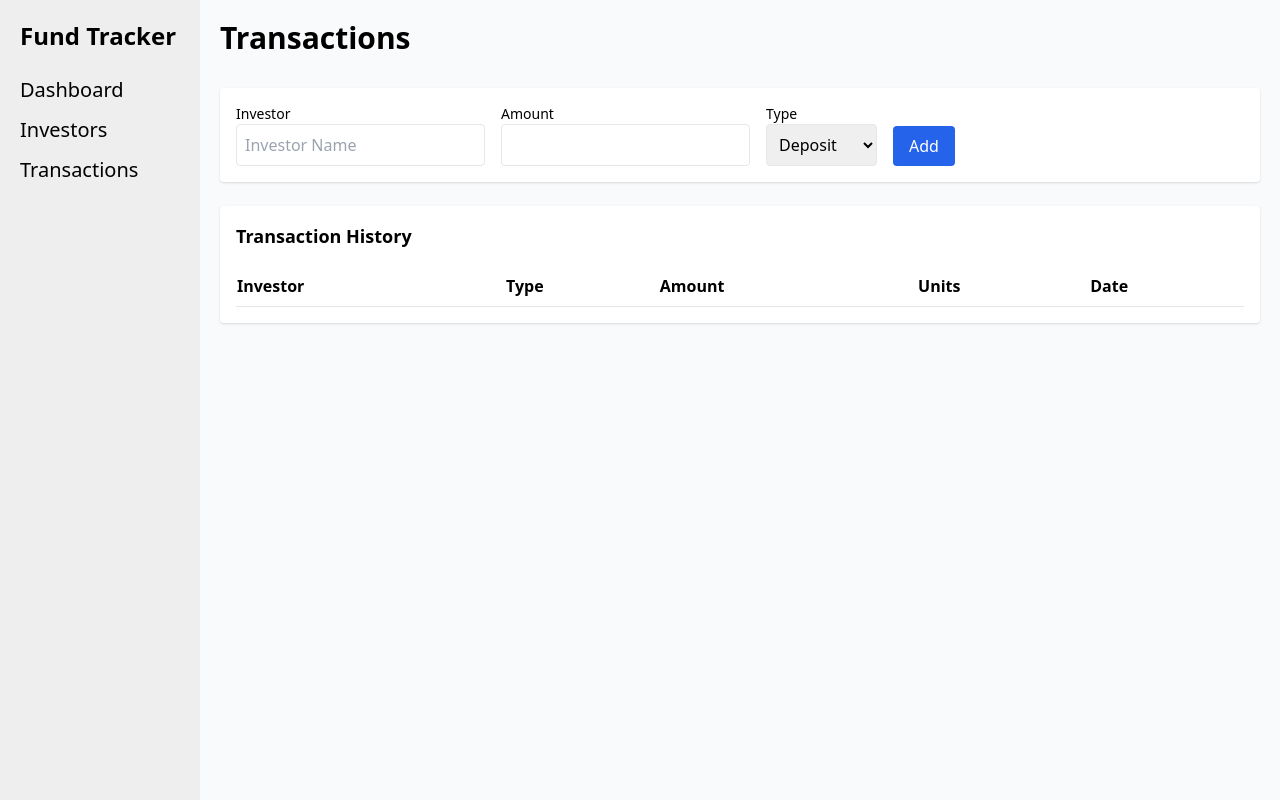
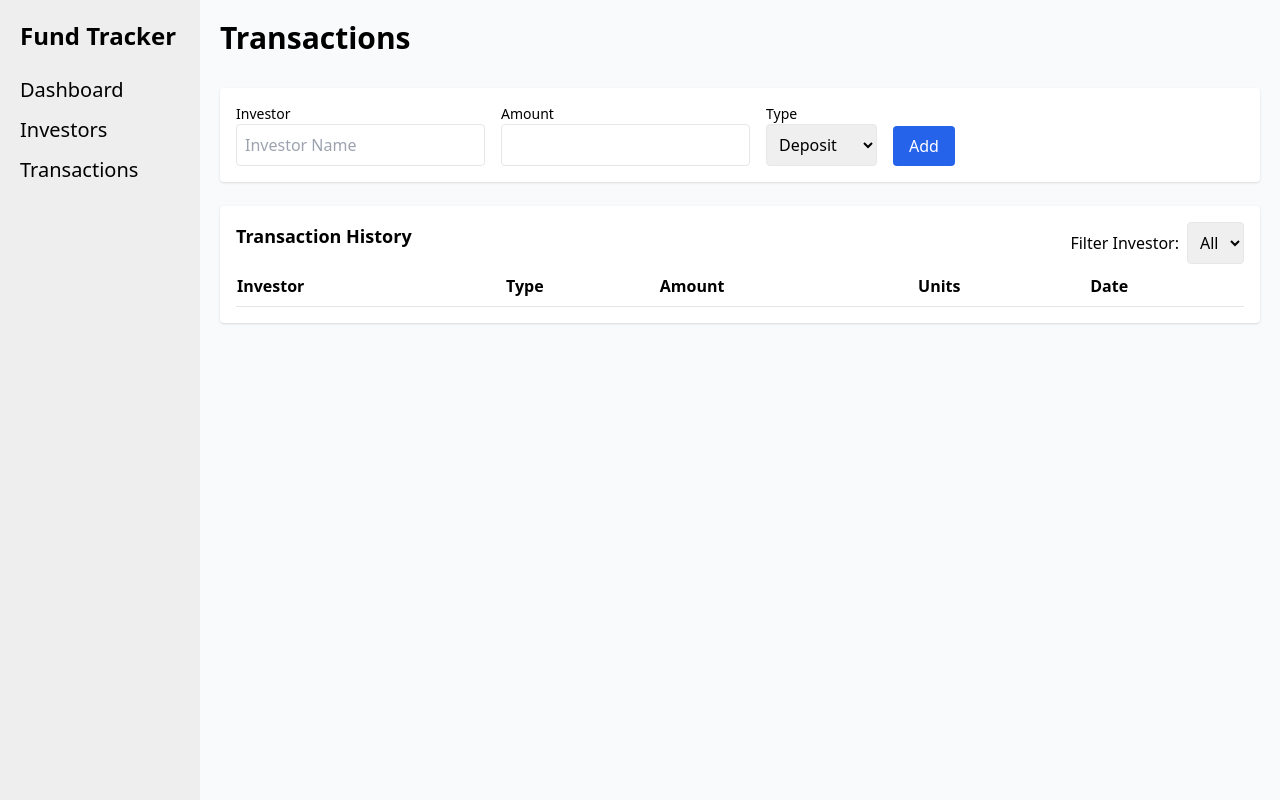
Before and after one commit to LordShehzi/investment-fund-tracker, a React (Vite) app: page /transactions in a window 1280 px wide. Built offline with nearby package versions, Linux system fonts and the light colour scheme.

Commit message:
Add Filter to Transactions page

```diff
--- a/src/index.css
+++ b/src/index.css
@@ -2,6 +2,6 @@
 @tailwind components;
 @tailwind utilities;
 
-input{
+input, select{
     outline: none;
 }
--- a/src/pages/InvestorDetail.jsx
+++ b/src/pages/InvestorDetail.jsx
@@ -9,6 +9,9 @@ function InvestorDetail(){
     const { investorStats, transactions } = usePortfolio()
 
     const investor = investorStats.find(i => i.person === name)
+    if (!investor) {
+        return <div className="text-red-500 font-bold text-5xl">Investor not found</div>
+    }
 
     const investorTransactions = transactions.filter(t => t.person === name)
 
@@ -49,7 +52,7 @@ function InvestorDetail(){
 
             </div>
 
-            <table className="w-full bg-white shadow rounded xl">
+            <table className="w-full bg-white shadow rounded-xl">
                 <thead className="border-b">
                     <tr>
 
@@ -62,20 +65,22 @@ function InvestorDetail(){
                 </thead>
                 <tbody>
 
-                    {investorTransactions.map((t, i) => (
+                    {investorTransactions
+                    .toReversed()
+                    .map((t, i) => (
                         <tr key={i} className="border-b">
 
                             <td className="p-4">{t.type}</td>
 
-                            <td className="p4">
+                            <td className="p-4">
                                 {formatNumber(t.amount)}
                             </td>
 
-                            <td className="p4">
+                            <td className="p-4">
                                 {formatNumber(t.units)}
                             </td>
 
-                            <td className="p4">
+                            <td className="p-4">
                                 {formatDate(t.date)}
                             </td>
 
--- a/src/pages/Transactions.jsx
+++ b/src/pages/Transactions.jsx
@@ -6,9 +6,15 @@ function Transactions() {
 
   const { addTransaction, transactions, investors} = usePortfolio()
 
-  const[ person, setPerson] = useState("")
-  const[ amount, setAmount] = useState("")
-  const[ type, setType] = useState("deposit")
+  const [ person, setPerson ] = useState("")
+  const [ amount, setAmount ] = useState("")
+  const [ type, setType ] = useState("deposit")
+
+  const [ selectedInvestor, setSelectedInvestor ] = useState("")
+
+  const filteredTransactions = selectedInvestor
+  ? transactions.filter((t) => t.person === selectedInvestor)
+  : transactions
 
   function handleSubmit(e){
     e.preventDefault()
@@ -90,9 +96,27 @@ function Transactions() {
 
       <div className="rounded shadow bg-white p-4">
 
-        <h2 className="text-lg font-semibold mb-4">
-          Transaction History
-        </h2>
+        <div className="flex">
+
+          <h2 className="text-lg font-semibold mb-4">
+            Transaction History
+          </h2>
+
+          <div className="ml-auto">
+            <label className="mr-2">Filter Investor:</label>
+            <select
+            className="border p-2 rounded"
+            value={selectedInvestor}
+            onChange={(e) => setSelectedInvestor(e.target.value)}
+            >
+              <option value="">All</option>
+              {investors.map((inv) => (
+                <option key={inv} value={inv}>{inv}</option>
+              ))}
+            </select>
+          </div>
+
+        </div>
 
         <table className="w-full text-left">
 
@@ -108,7 +132,9 @@ function Transactions() {
 
           <tbody>
 
-            {transactions.map((t, index) => (
+            {filteredTransactions
+            .toReversed()
+            .map((t, index) => (
               <tr key={index} className="border-b">
                 <td className="py-2">{t.person}</td>
                 <td>{t.type}</td>
@@ -116,7 +142,7 @@ function Transactions() {
                 <td>{formatNumber(t.units, 1)}</td>
                 <td>{formatDate(t.date)}</td>
               </tr>
-            )).toReversed()}
+            ))}
           </tbody>
         </table>
       </div>
```
